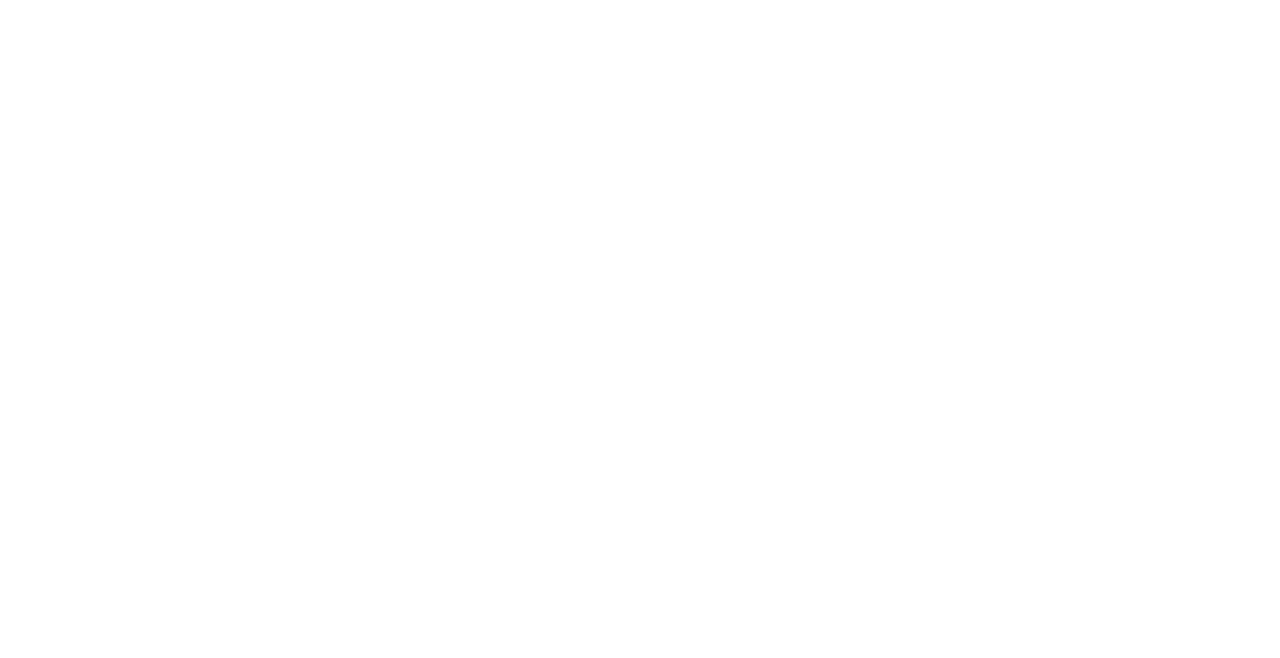
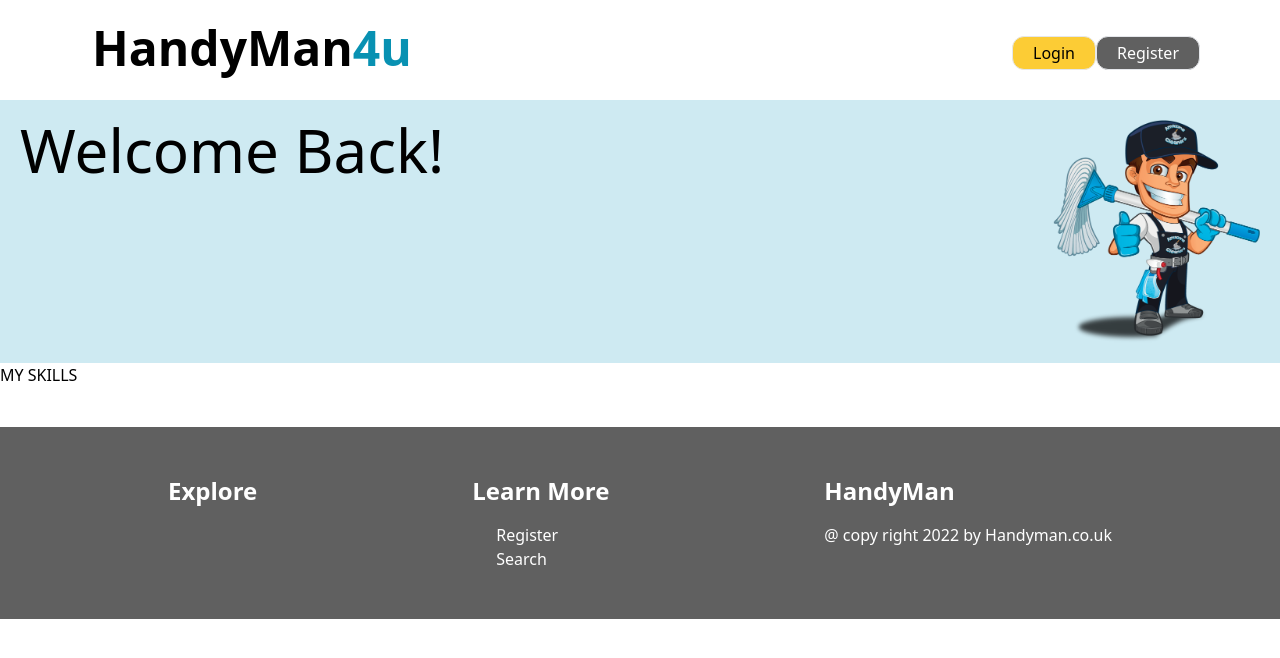
Before and after one commit to UniProject-Hallum/sheffieldmassive, a React (Create React App) app: page /handyman in a window 1280 px wide. Before the commit this address had no page. Shown: the top 658 px of the page. Built offline with nearby package versions, Linux system fonts and the light colour scheme.

Commit message:
handylanding banner

```diff
--- a/src/App.js
+++ b/src/App.js
@@ -6,6 +6,7 @@
 import Search from "./components/searchresults/results";
 import Profile from "./components/profile/profile"
 import Contact from "./components/contact/contact";
+import Handy from "./components/handylanding/handylanding"
 
 import { BrowserRouter as Router, Routes, Route}
     from 'react-router-dom';
@@ -20,6 +21,7 @@
           <Route path='/search' element={<Search/>} />
           <Route path='/profile' element={<Profile/>} />
           <Route path='/contact' element={<Contact/>} />
+          <Route path='/handyman' element={<Handy/>} />
       </Routes>
     </Router>
   );
--- /dev/null
+++ b/src/components/handylanding/banner.js
@@ -0,0 +1,16 @@
+import handyman from '../../assets/2.png'
+
+
+const banner = () => {
+    return (
+
+<div className='bg-[#ceeaf2] p-5 sm:mt-7'>
+<h2 className='text-center m-auto flex justify-between font-bold md:text-6xl md:font-medium'> Welcome Back!
+
+  <img className='w-2/12 rounded-2xl ml-auto' src={handyman} alt="logo" /></h2>
+
+</div>
+  )
+}
+
+export default banner
--- /dev/null
+++ b/src/components/handylanding/handylanding.js
@@ -0,0 +1,24 @@
+import React from 'react'
+import Header from '../header/header'
+import Search from '../search/search'
+
+import Banner from '../handylanding/banner'
+import Footer from '../footer/footer'
+
+const handylanding = () => {
+  return (
+    <div>
+        <Header />
+        <Banner />
+
+        <div> MY SKILLS </div>
+
+
+
+        <Footer />
+    </div>
+
+  )
+}
+
+export default handylanding
```
